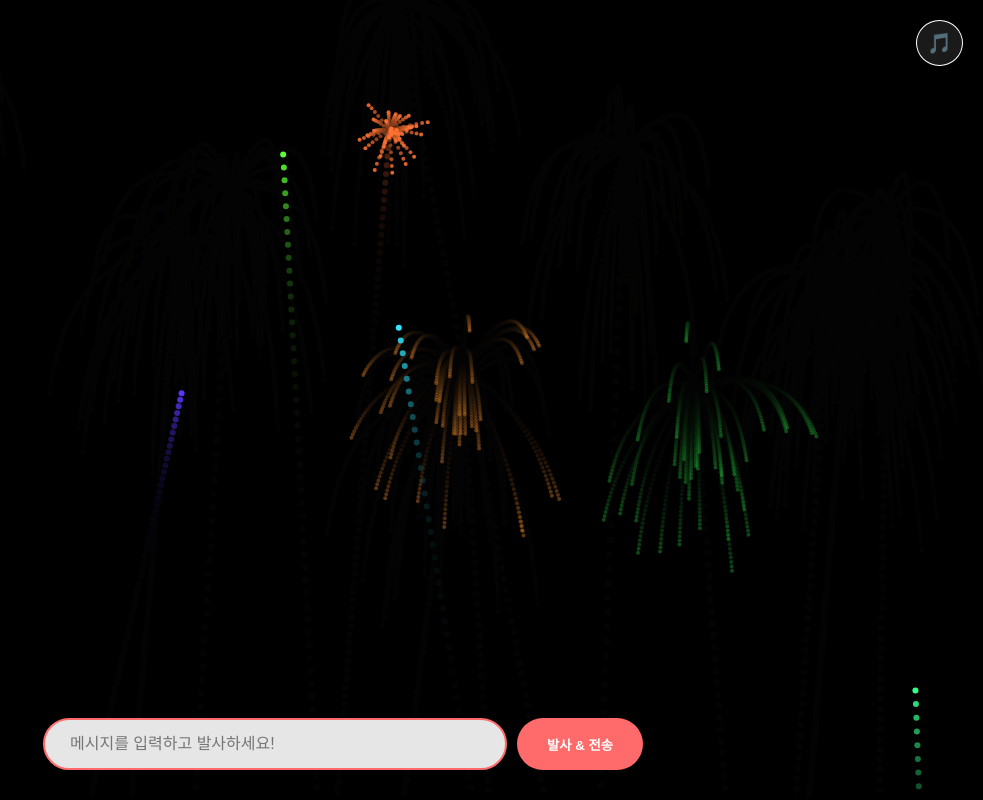
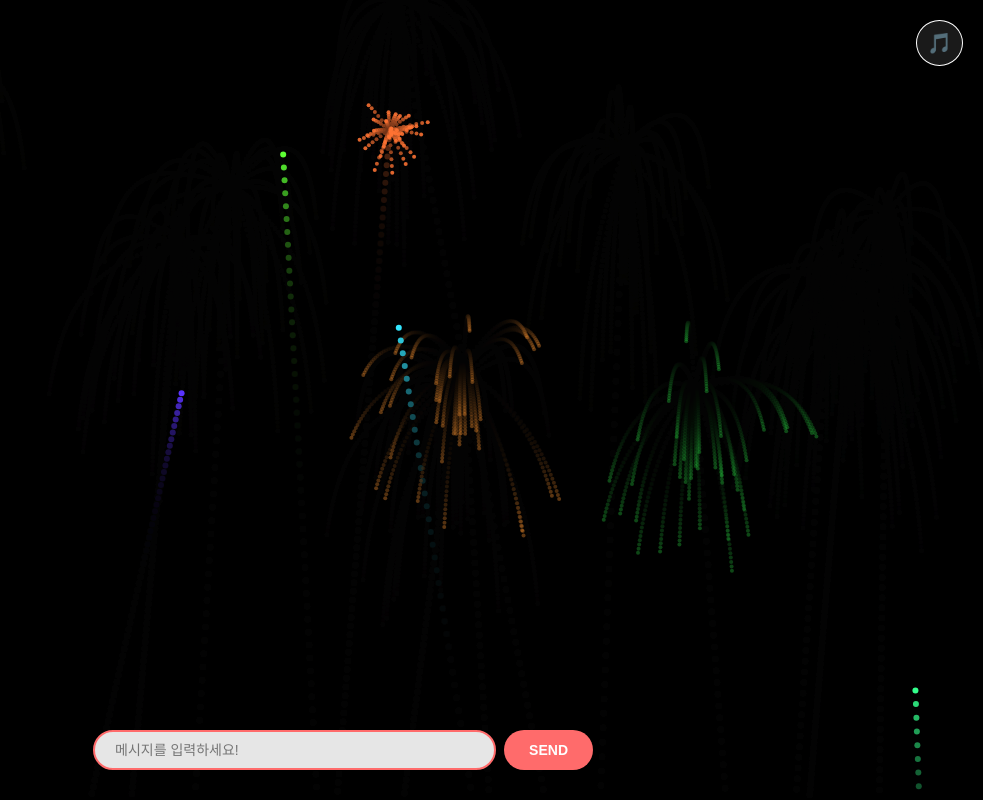
Before and after one commit to lch680314aa-alt/Myprojects, a website built with Vite: page index.html in a window 1280 px wide. Shown: the whole page, without its empty margins (297-1280 px from the left). Built offline with nearby package versions, Linux system fonts and the light colour scheme.

Commit message:
UI 수정: 입력창 및 버튼 사이즈 축소, SEND로 변경

```diff
--- a/index.html
+++ b/index.html
@@ -10,24 +10,32 @@
     <meta property="og:image" content="https://images.unsplash.com/photo-1498931299472-f7a63a5a1cfa?q=80&w=1000">
 
     <style>
+        /* [유지] 전체 화면 디자인 */
         body { margin: 0; padding: 0; background: #000; overflow: hidden; font-family: 'Arial', sans-serif; }
         canvas { display: block; width: 100vw; height: 100vh; }
 
-        /* 하단 입력바 (중앙 배치) */
+        /* [수정] 하단 입력바 사이즈 축소 */
         #ui-container {
             position: absolute; bottom: 30px; left: 50%; transform: translateX(-50%);
-            z-index: 100; width: 95%; max-width: 600px; display: flex; gap: 10px;
+            z-index: 100; width: 90%; max-width: 500px; /* 너비 줄임 */
+            display: flex; gap: 8px; /* 간격 약간 줄임 */
         }
         #user-input {
-            flex: 1; padding: 15px 25px; border-radius: 30px; border: 2px solid #ff6b6b;
-            background: rgba(255,255,255,0.9); font-size: 16px; outline: none;
+            flex: 1;
+            padding: 10px 20px; /* 패딩 줄임 */
+            border-radius: 30px; border: 2px solid #ff6b6b;
+            background: rgba(255,255,255,0.9);
+            font-size: 14px; /* 글자 크기 줄임 */
+            outline: none;
         }
         #send-btn {
-            padding: 15px 30px; border-radius: 30px; background: #ff6b6b; color: white;
+            padding: 10px 25px; /* 패딩 줄임 */
+            border-radius: 30px; background: #ff6b6b; color: white;
             border: none; cursor: pointer; font-weight: bold; white-space: nowrap;
+            font-size: 14px; /* 글자 크기 줄임 */
         }
 
-        /* 우측 공유 패널 (PC 전용) */
+        /* [유지] 우측 공유 패널 (PC 전용) */
         #right-share-panel {
             display: none; position: absolute; right: 20px; top: 50%; transform: translateY(-50%);
             width: 100px; background: rgba(255, 255, 255, 0.95); padding: 25px 5px;
@@ -37,6 +45,7 @@
         .share-item { cursor: pointer; text-align: center; font-size: 11px; color: #333; width: 100%; }
         .share-icon { font-size: 35px; margin-bottom: 5px; display: block; }
 
+        /* [유지] 음악 버튼 스타일 */
         #music-btn { position: absolute; top: 20px; right: 20px; background: rgba(255,255,255,0.1); color: white; border: 1px solid white; padding: 10px; border-radius: 50%; cursor: pointer; z-index: 100; font-size: 20px; }
     </style>
 </head>
@@ -48,8 +57,8 @@
     <audio id="explosion-sound"><source src="https://assets.mixkit.co/active_storage/sfx/2571/2571-preview.mp3" type="audio/mpeg"></audio>
 
     <div id="ui-container">
-        <input type="text" id="user-input" placeholder="메시지를 입력하고 발사하세요!">
-        <button id="send-btn" onclick="shootAndShare()">발사 & 전송</button>
+        <input type="text" id="user-input" placeholder="메시지를 입력하세요!">
+        <button id="send-btn" onclick="shootAndShare()">SEND</button>
     </div>
 
     <div id="right-share-panel">
```
